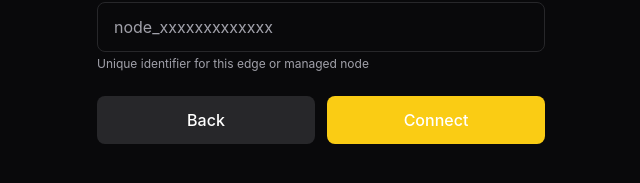
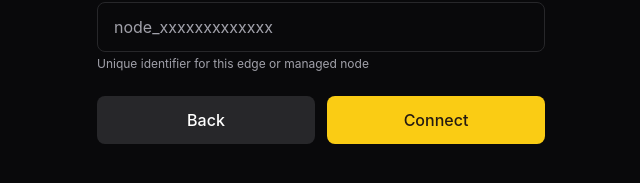
Before and after one commit to zexio-io/zexio-agent, a React (Vite) app in the folder gui/: page / in a window 1280 px wide. Both pictures are taken after a click on the button 468 px from the left and 552 px from the top of the page. Shown: the part 557-740 px from the top of the page, without its empty margins (319-959 px from the left). Built offline with nearby package versions, Linux system fonts and the light colour scheme; the HTML template or start-up script is replaced by a standard one.

Commit message:
Fix: Add dark text to yellow primary buttons
- Button text: Added text-primary-foreground (dark brown/black)
- Contrast: Yellow button with dark text for readability
- Consistent: All primary buttons now have proper contrast

```diff
--- a/gui/src/components/CloudAuthForm.tsx
+++ b/gui/src/components/CloudAuthForm.tsx
@@ -70,7 +70,7 @@ export function CloudAuthForm({ onSubmit, onBack }: CloudAuthFormProps) {
                     </button>
                     <button
                         type="submit"
-                        className="flex-1 py-3 bg-primary hover:bg-primary rounded-lg font-medium transition-colors"
+                        className="flex-1 py-3 bg-primary hover:bg-primary/90 text-primary-foreground rounded-lg font-medium transition-colors"
                     >
                         Connect
                     </button>
--- a/gui/src/components/SettingsPanel.tsx
+++ b/gui/src/components/SettingsPanel.tsx
@@ -59,7 +59,7 @@ export function SettingsPanel({
 
             <button
                 onClick={onSave}
-                className="w-full py-3 bg-primary hover:bg-primary rounded-lg font-medium transition-colors"
+                className="w-full py-3 bg-primary hover:bg-primary/90 text-primary-foreground rounded-lg font-medium transition-colors"
             >
                 Save Settings
             </button>
--- a/gui/src/components/StandaloneConfig.tsx
+++ b/gui/src/components/StandaloneConfig.tsx
@@ -46,7 +46,7 @@ export function StandaloneConfig({ onSubmit, onBack }: StandaloneConfigProps) {
                     </button>
                     <button
                         type="submit"
-                        className="flex-1 py-3 bg-primary hover:bg-primary rounded-lg font-medium transition-colors"
+                        className="flex-1 py-3 bg-primary hover:bg-primary/90 text-primary-foreground rounded-lg font-medium transition-colors"
                     >
                         Continue
                     </button>
```
